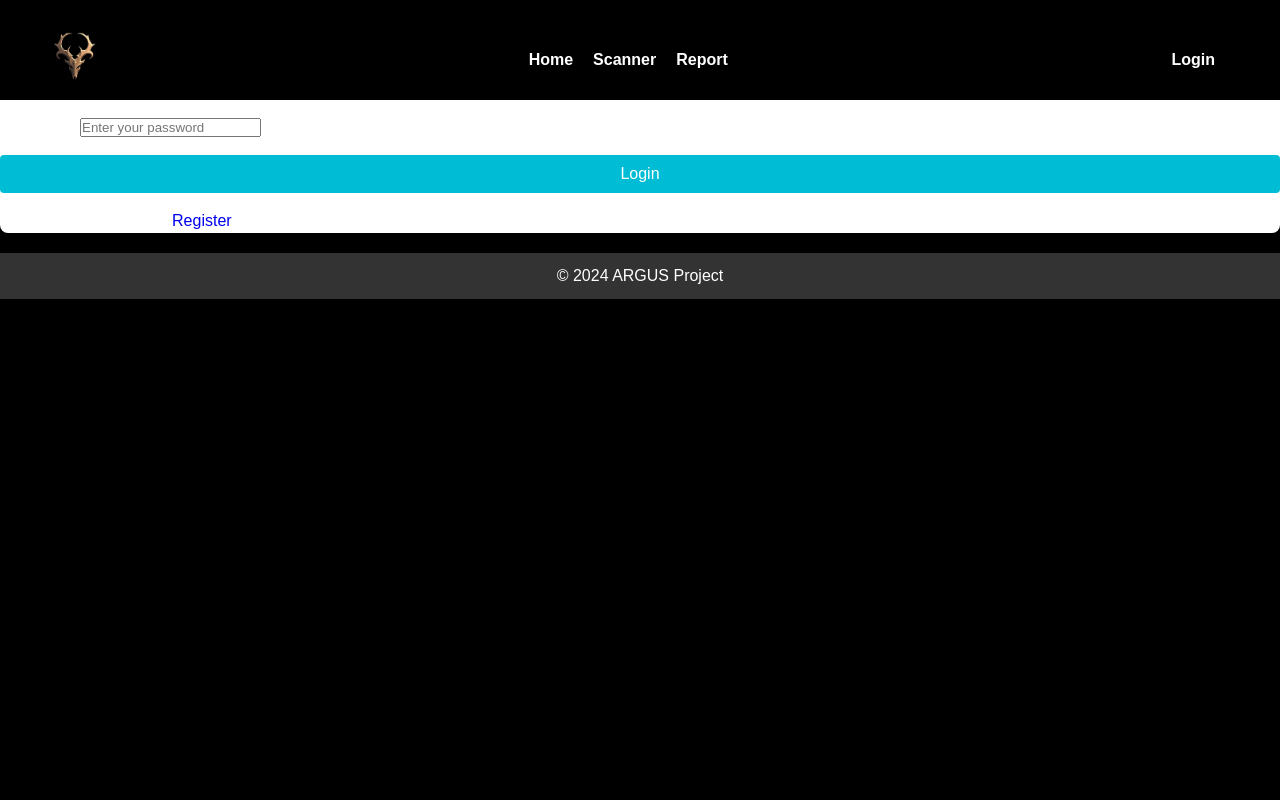
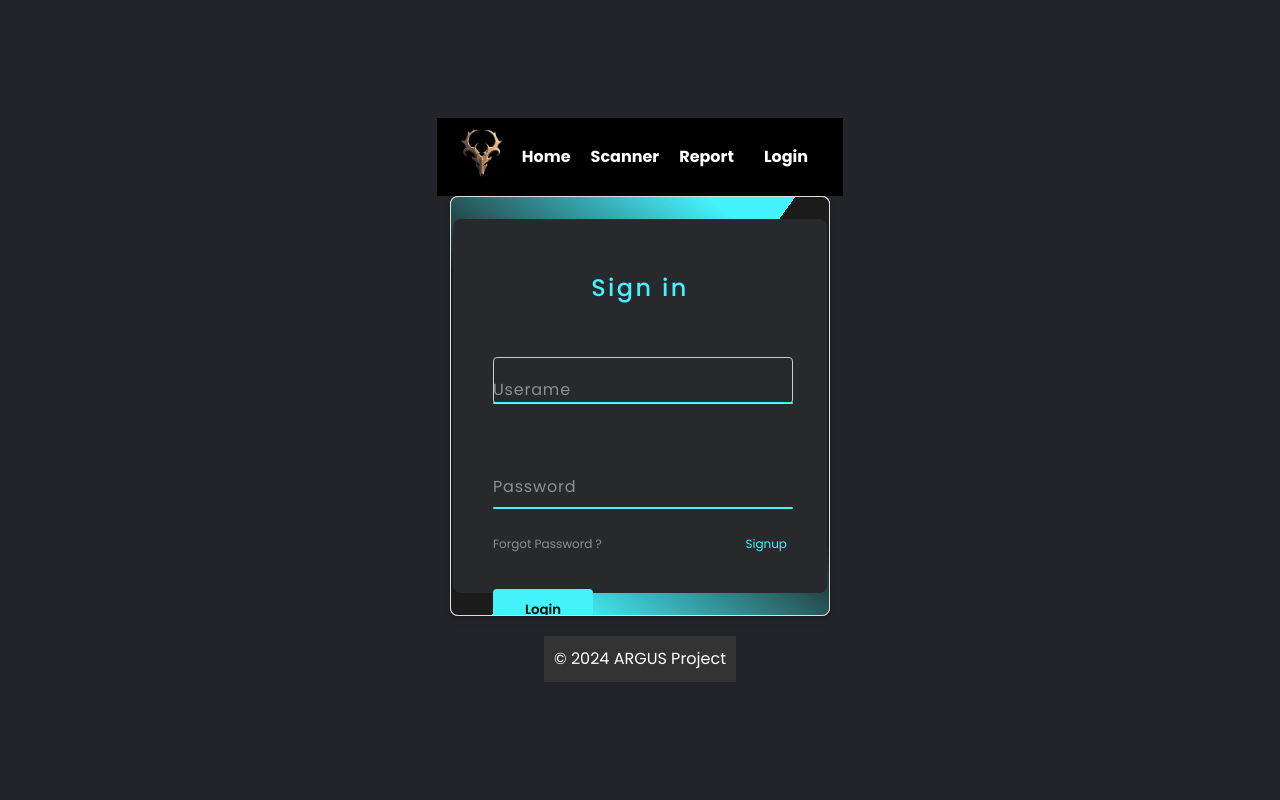
Before and after one commit to Darry1968/argus, a Flask app: page /login in a window 1280 px wide. Run offline with Flask 3, Linux system fonts and the light colour scheme.

Commit message:
login page improved

```diff
--- a/argus_app/static/css/login.css
+++ b/argus_app/static/css/login.css
@@ -1,112 +1,172 @@
-/* Global Styles */
-body {
-    font-family: 'Poppins', sans-serif;
+@import url('https://fonts.googleapis.com/css2?family=Poppins:wght@300;400;500;600;700;800;900&display=swap');
+
+* {
     margin: 0;
     padding: 0;
-    background: #000;
-    color: #fff;
+    box-sizing: border-box;
+    font-family: 'Poppins', sans-serif;
+}
+
+body {
     display: flex;
     justify-content: center;
     align-items: center;
-    height: 100vh;
+    min-height: 100vh;
+    flex-direction: column;
+    background: #23242a;
+}
+
+.box {
+    position: relative;
+    width: 380px;
+    height: 420px;
+    background: #1c1c1c;
+    border-radius: 8px;
+    overflow: hidden;
+}
+
+.box::before {
+    content: '';
+    z-index: 1;
+    position: absolute;
+    top: -50%;
+    left: -50%;
+    width: 380px;
+    height: 420px;
+    transform-origin: bottom right;
+    background: linear-gradient(0deg, transparent, #45f3ff, #45f3ff);
+    animation: animate 6s linear infinite;
+}
+
+.box::after {
+    content: '';
+    z-index: 1;
+    position: absolute;
+    top: -50%;
+    left: -50%;
+    width: 380px;
+    height: 420px;
+    transform-origin: bottom right;
+    background: linear-gradient(0deg, transparent, #45f3ff, #45f3ff);
+    animation: animate 6s linear infinite;
+    animation-delay: -3s;
+}
+
+@keyframes animate {
+    0% {
+        transform: rotate(0deg);
+    }
+
+    100% {
+        transform: rotate(360deg);
+    }
+}
+
+form {
+    position: absolute;
+    inset: 2px;
+    background: #28292d;
+    padding: 50px 40px;
+    border-radius: 8px;
+    z-index: 2;
+    display: flex;
+    flex-direction: column;
 }
 
 h2 {
-    color: #00d1ff;
-    font-size: 2rem;
+    color: #45f3ff;
+    font-weight: 500;
     text-align: center;
-    margin-bottom: 30px;
+    letter-spacing: 0.1em;
 }
 
-/* Login Container */
-.login-container {
-    background: #1c1c1c;
-    border-radius: 10px;
-    padding: 40px;
-    box-shadow: 0 10px 30px rgba(0, 0, 0, 0.6);
-    width: 100%;
-    max-width: 400px;
+.inputBox {
+    position: relative;
+    width: 300px;
+    margin-top: 35px;
 }
 
-/* Login Form */
-.login-form {
-    display: flex;
-    flex-direction: column;
-    align-items: center;
+.inputBox input {
+    position: relative;
+    width: 100%;
+    padding: 20px 10px 10px;
+    background: transparent;
+    outline: none;
+    box-shadow: none;
+    border: none;
+    color: #23242a;
+    font-size: 1em;
+    letter-spacing: 0.05em;
+    transition: 0.5s;
+    z-index: 10;
 }
 
-.input-group {
-    width: 100%;
-    margin-bottom: 20px;
+.inputBox span {
+    position: absolute;
+    left: 0;
+    padding: 20px 0px 10px;
+    pointer-events: none;
+    font-size: 1em;
+    color: #8f8f8f;
+    letter-spacing: 0.05em;
+    transition: 0.5s;
 }
 
-.input-group label {
-    font-size: 0.9rem;
-    color: #bbb;
-    margin-bottom: 5px;
+.inputBox input:valid~span,
+.inputBox input:focus~span {
+    color: #45f3ff;
+    transform: translateX(0px) translateY(-34px);
+    font-size: 0.75em;
 }
 
-.input-group input {
+.inputBox i {
+    position: absolute;
+    left: 0;
+    bottom: 0;
     width: 100%;
-    padding: 10px;
-    background: #333;
-    border: 1px solid #444;
-    border-radius: 6px;
-    color: #fff;
-    font-size: 1rem;
-    transition: background 0.3s ease;
+    height: 2px;
+    background: #45f3ff;
+    border-radius: 4px;
+    overflow: hidden;
+    transition: 0.5s;
+    pointer-events: none;
+    z-index: 9;
 }
 
-.input-group input:focus {
-    background: #444;
-    outline: none;
-    border-color: #00d1ff;
+.inputBox input:valid~i,
+.inputBox input:focus~i {
+    height: 44px;
 }
 
-.login-button {
-    background: #00d1ff;
-    color: #fff;
-    font-size: 1rem;
-    padding: 12px;
-    border: none;
-    border-radius: 6px;
-    cursor: pointer;
-    transition: background 0.3s ease;
-    margin-top: 20px;
+.links {
+    display: flex;
+    justify-content: space-between;
 }
 
-.login-button:hover {
-    background: #00a3cc;
+.links a {
+    margin: 10px 0;
+    font-size: 0.75em;
+    color: #8f8f8f;
+    text-decoration: beige;
 }
 
-/* Register Link */
-.register-link {
-    margin-top: 20px;
-    font-size: 0.9rem;
-    color: #bbb;
+.links a:hover,
+.links a:nth-child(2) {
+    color: #45f3ff;
 }
 
-.register-link a {
-    color: #00d1ff;
-    text-decoration: none;
+input[type="submit"] {
+    border: none;
+    outline: none;
+    padding: 11px 25px;
+    background: #45f3ff;
+    cursor: pointer;
+    border-radius: 4px;
+    font-weight: 600;
+    width: 100px;
+    margin-top: 10px;
 }
 
-.register-link a:hover {
-    text-decoration: underline;
+input[type="btn"]:active {
+    opacity: 0.8;
 }
-
-/* Responsive Design */
-@media screen and (max-width: 768px) {
-    .login-container {
-        padding: 30px;
-        max-width: 90%;
-    }
-
-    h2 {
-        font-size: 1.5rem;
-    }
-
-    .login-button {
-        font-size: 0.9rem;
-    }
-}
--- a/argus_app/templates/argus/login.html
+++ b/argus_app/templates/argus/login.html
@@ -5,30 +5,37 @@
 {% block content %}
 <!DOCTYPE html>
 <html lang="en">
+
 <head>
     <meta charset="UTF-8">
     <meta name="viewport" content="width=device-width, initial-scale=1.0">
     <title>Login Page</title>
-    <link rel="stylesheet" href="{{ url_for('app.static', filename='css/test.css') }}">
+    <link rel="stylesheet" href="{{ url_for('app.static', filename='css/login.css') }}">
 </head>
+
 <body>
-    <div class="login-container">
-        <form class="login-form" action="{{ url_for('auth.login') }}" method="post">
-            <h2>Login</h2>
-            <div class="input-group">
-                <label for="email">Email</label>
-                <input type="email" id="email" placeholder="Enter your email" required>
+    <div class="box">
+        <form autocomplete="off" method="post" action="{{ url_for('auth.login') }}">
+            <h2>Sign in</h2>
+            <div class="inputBox">
+                <input type="text" name="username" required="required">
+                <span>Userame</span>
+                <i></i>
             </div>
-            <div class="input-group">
-                <label for="password">Password</label>
-                <input type="password" id="password" placeholder="Enter your password" required>
+            <div class="inputBox">
+                <input type="password" name="password" required="required">
+                <span>Password</span>
+                <i></i>
             </div>
-            <button type="submit" class="login-button">Login</button>
-            <p class="register-link">
-                Don't have an account? <a href="#">Register</a>
-            </p>
+            <div class="links">
+                <a href="#">Forgot Password ?</a>
+                <a href="/signup.html">Signup</a>
+            </div>
+
+            <input type="submit" value="Login">
         </form>
     </div>
 </body>
+
 </html>
 {% endblock %}
```
